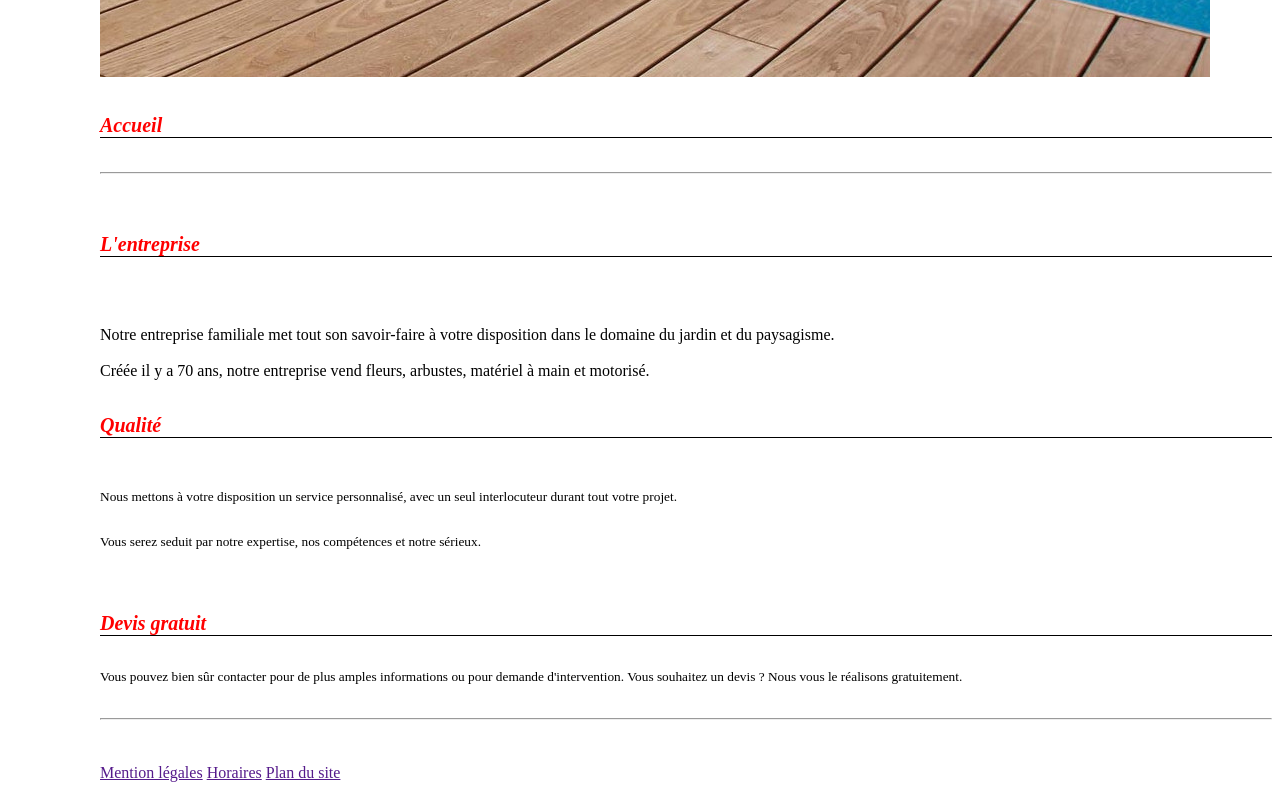
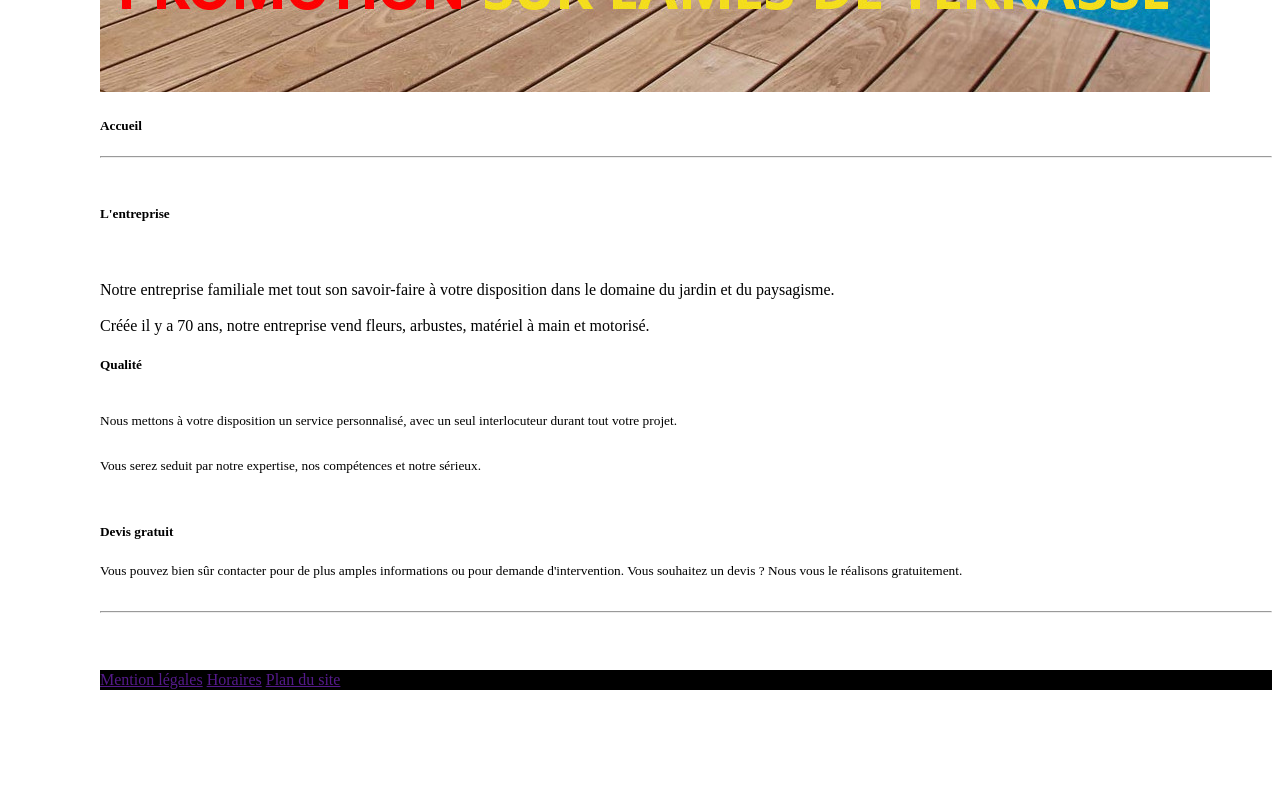
Before and after one commit to naouel89/Travaux_BTDA, a plain HTML site: page cours-html/Exo_jarditou_html/index.html in a window 1280 px wide. Shown: the part 415-1205 px from the top of the page. After the commit the page ends 1118 px from the top, so only its background shows below. Drawn offline with Linux system fonts and the light colour scheme.

Commit message:
exo_jardi

```diff
--- a/cours-html/Exo_jarditou_html/index.html
+++ b/cours-html/Exo_jarditou_html/index.html
@@ -8,21 +8,21 @@
     <title>Accueil</title>
     <link rel="stylesheet" href="style.css">
 
+</head>
+<body>
+   <div><t>test2</t></div>
 
-<body>
-<div><t>test2</t></div>
-
-
+    <header>
     <article>
         <img src="images/jarditou_logo.jpg"width="250" height="100"></img><br><br>
-        <h1><strong>La qualité depuis 70 ans</strong><br><br></h1><vert>
-        <nav><a href="Accueil.html">Accueil</a>
+        <h1><strong>La qualité depuis 70 ans</strong><br><br></h1>
+        <nav><a href="cours-html/Exo_jarditou_html/index.html"><text_lien><texte>Accueil</a>
         <a href="Tableau.html">Tableau</a>
-        <a href="Contact.html">Contact</a>
-        <br><br></vert>
+        <a href="Contact.html">Contact</a></nav></texte_lien
+        <br><br></header>
         <img src="images/promotion.jpg">
         <br>
-    </head>
+
     <strong><h5>Accueil</h5></strong>
     <hr><br>
     <strong><h5>L'entreprise</h5></strong>
@@ -47,11 +47,12 @@
     <hr><br>
     <br>
 </body>
-        <a href="">Mention légales</a>
+<footer>
+    <nav><a href="">Mention légales</a>
         <a href="">Horaires</a>
         <a href="">Plan du site</a>
+    </nav>
 
-
-
+</footer>
 
 </html>
--- a/cours-html/Exo_jarditou_html/style.css
+++ b/cours-html/Exo_jarditou_html/style.css
@@ -3,18 +3,17 @@ body {
     margin-left: 100px;
 }
 
-h5 {
-    font-size: 15pt;
-    color: #FF0000;
-    font-style: italic;
-    border-bottom: solid thin black;
+
+nav{
+background-color: black;
+
+width: 100%;
+height: auto;
+margin: 13px 0px;
+padding-top: 1px;
+padding-bottom: 1px;
 }
 
-article{
-    color:black
+text_lien{
+    color: aliceblue;
 }
-vert{
-    color: chartreuse;
-
-
-}
```
